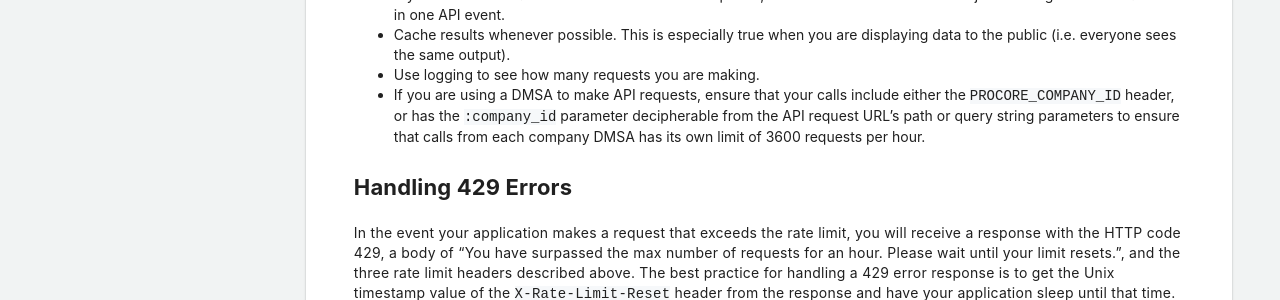
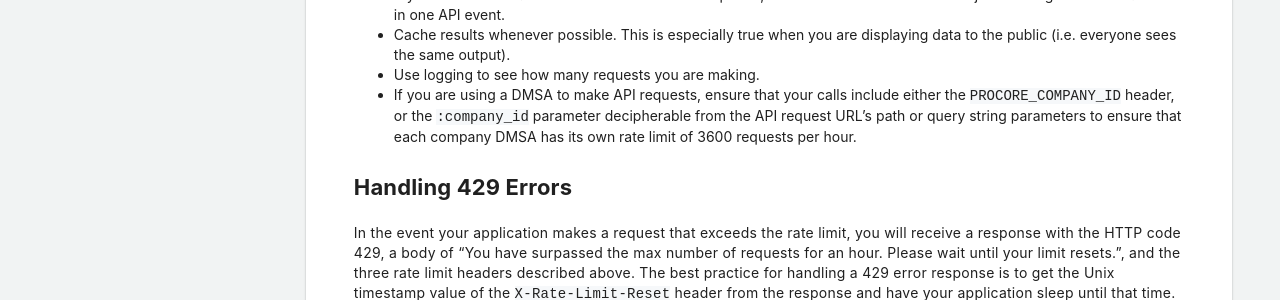
Before and after one commit to procore/documentation, a Jekyll site: the page built from api_essentials/rate_limiting.md, in a window 1280 px wide. Shown: the part 1129-1429 px from the top of the page. Built offline with Jekyll 4.4.1, drawn with Linux system fonts in a browser that asks for light colours.

Commit message:
Update api_essentials/rate_limiting.md
Co-authored-by: Jim Johnson <jim.johnson@procore.com>

```diff
--- a/api_essentials/rate_limiting.md
+++ b/api_essentials/rate_limiting.md
@@ -43,7 +43,7 @@ Some application features that you may want to provide are simply impossible in
 - If you do not need all of the fields in the show response, fetch the entire collection of objects through the index action in one API event.
 - Cache results whenever possible. This is especially true when you are displaying data to the public (i.e. everyone sees the same output).
 - Use logging to see how many requests you are making.
-- If you are using a DMSA to make API requests, ensure that your calls include either the `PROCORE_COMPANY_ID` header, or has the `:company_id` parameter decipherable from the API request URL's path or query string parameters to ensure that calls from each company DMSA has its own limit of 3600 requests per hour.
+- If you are using a DMSA to make API requests, ensure that your calls include either the `PROCORE_COMPANY_ID` header, or the `:company_id` parameter decipherable from the API request URL's path or query string parameters to ensure that each company DMSA has its own rate limit of 3600 requests per hour.
 
 ## Handling 429 Errors
 
```
